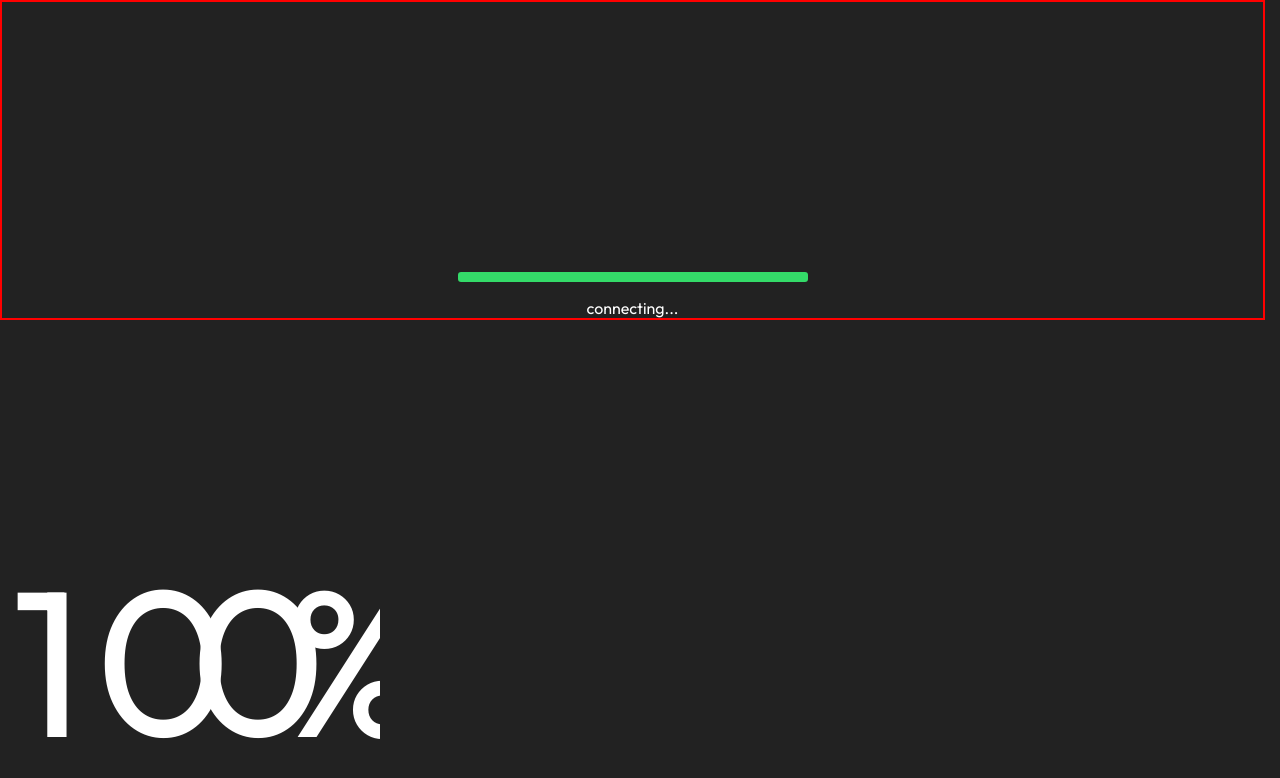
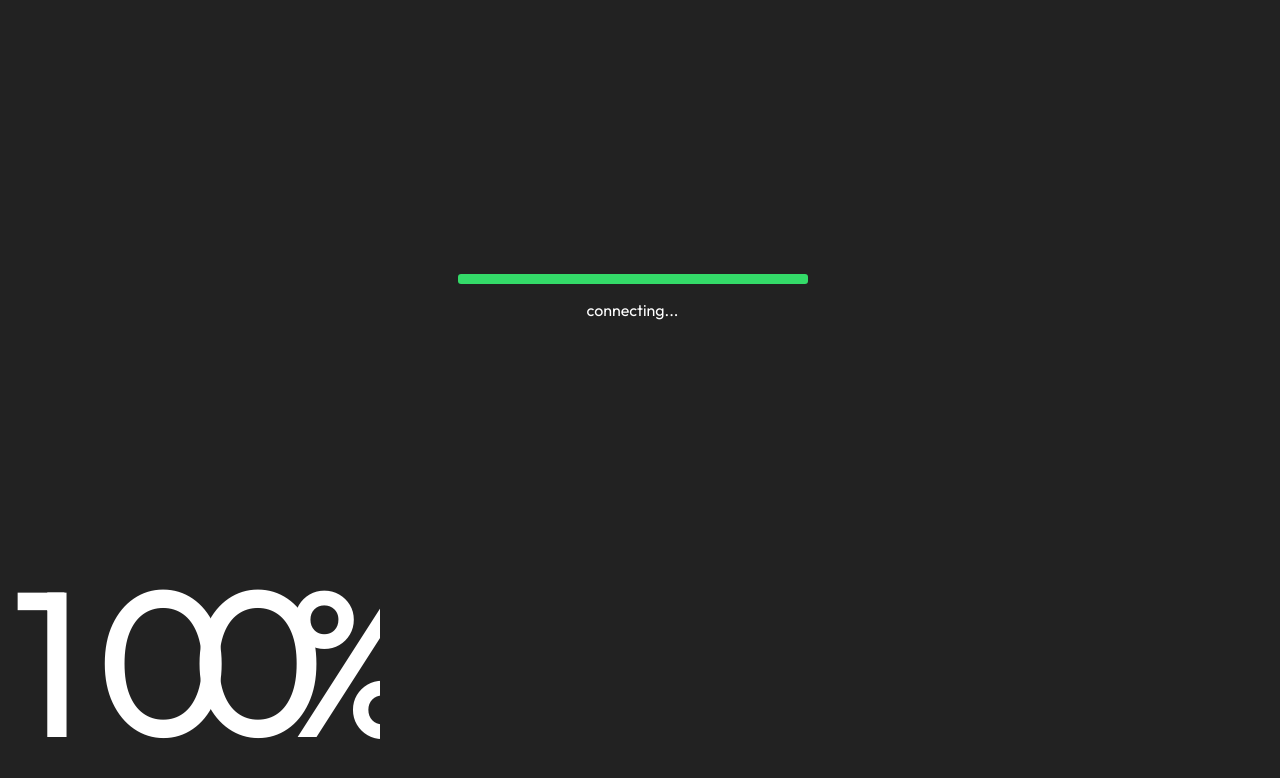
Before and after one commit to nonso01/nox, a React (Vite) app: page / in a window 1280 px wide. Shown: the top 778 px of the page. Built offline with nearby package versions, Linux system fonts and the light colour scheme.

Commit message:
connect animation

```diff
--- a/src/components/Connecting.jsx
+++ b/src/components/Connecting.jsx
@@ -50,7 +50,7 @@ export default function Connecting() {
 
   return (
     <div className="connecting  flex column between" ref={root}>
-      <div className="progress flex column  debbug">
+      <div className="progress flex column">
         <div className="flex center">
           <progress max={100} value={50} />
         </div>
```
